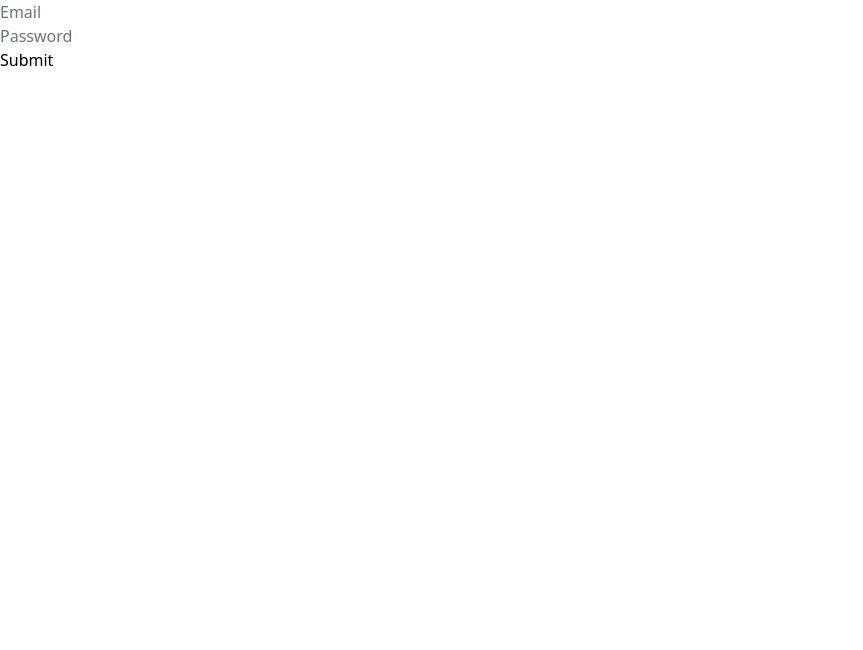
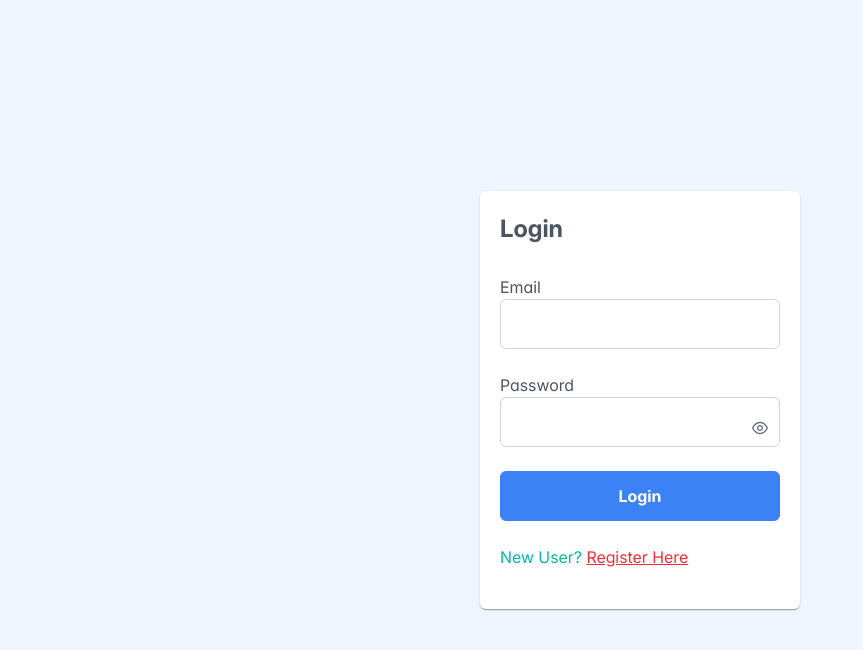
Before and after one commit to velraaj18/library-frontend, a React (Vite) app in the folder Library/: page /login in a window 1280 px wide. Shown: the top 650 px of the page, without its empty margins (0-863 px from the left). Built offline with nearby package versions, Linux system fonts and the light colour scheme.

Commit message:
Updated the register and login page with Toast

```diff
--- a/Library/src/components/Login.tsx
+++ b/Library/src/components/Login.tsx
@@ -1,44 +1,106 @@
 import { useState } from "react";
 import axios from "axios";
+import { useNavigate } from "react-router-dom";
+import { useRef } from "react";
+
+import { Toast } from "primereact/toast";
+import { Card } from "primereact/card";
+import { InputText } from "primereact/inputtext";
+import { Button } from "primereact/button";
+import { Message } from "primereact/message";
+import { Password } from "primereact/password";
+
+const Login = () => {
+  const navigate = useNavigate();
+
+  const toast = useRef<Toast>(null);
+
+  const [formData, setFormData] = useState({
+    email: "",
+    password: "",
+  });
 
 
-const Login = () => {
 
-    const [formData, setFormData] = useState({
-        email : "",
-        password : ""
+  const handleChange = (e: React.ChangeEvent<HTMLInputElement>) => {
+    e.preventDefault();
+    setFormData({
+      ...formData,
+      [e.target.name]: e.target.value,
     });
+  };
 
-    const [message, setMessage] = useState<string>('');
-
-    const handleChange = (e : React.ChangeEvent<HTMLInputElement>) => {
-      e.preventDefault();
-      setFormData({
-        ...formData, [e.target.name] : e.target.value
-      })
+  const handleSubmit = async (e: React.FormEvent<HTMLFormElement>) => {
+    e.preventDefault();
+    try {
+      const response = await axios.post(
+        "http://localhost:5001/api/auth/login",
+        formData
+      );
+      toast.current?.show({
+        severity: "success",
+        detail: response.data.message || "Logged in successfully",
+        summary: "success",
+        life: 5000,
+      });
+      console.log(response.data.message)
+      setFormData({ email: "", password: "" }); // Clear form
+    } catch (error: any) {
+      toast.current?.show({
+        severity: "error",
+        detail: error.response?.data?.message || "Something went wrong",
+        summary: "error",
+        life: 5000,
+      });
+      console.log(error.response?.data?.message)
     }
-
-    const handleSubmit = async (e : React.FormEvent<HTMLFormElement>) => {
-      e.preventDefault();
-      try {
-        const response = await axios.post("http://localhost:5001/api/auth/login", formData);
-        setMessage(response?.data?.message)
-      } catch (error : any) {
-        setMessage(error.response?.data?.message || "Something went wrong");
-      }
-
-    }
+  };
 
   return (
     <>
-      <form onSubmit={handleSubmit}>
-          <input type="text" name = "email" placeholder="Email" onChange={handleChange}/> <br />
-          <input type="text" name = "password" placeholder="Password" onChange={handleChange}/> <br />
-          <button type="submit">Submit</button><br />
-      </form>
-      <p>{message}</p>
+      <Toast ref={toast} position="bottom-right" />
+      <div className=" flex items-center justify-center h-screen bg-blue-50">
+        <Card title="Login" className=" mx-auto max-md: w-1/4">
+          <form onSubmit={handleSubmit} className="p-fluid">
+            <div className="field">
+              <label htmlFor="email">Email</label>
+              <InputText
+                id="email"
+                name="email"
+                value={formData.email}
+                onChange={handleChange}
+              />
+            </div>
+            <br />
+            <div className="field">
+              <label htmlFor="password">Password</label>
+              <Password
+                id="password"
+                name="password"
+                value={formData.password}
+                onChange={handleChange}
+                toggleMask
+                feedback={false}
+              />
+            </div>
+            <br />
+            <Button type="submit" label="Login" className="mt-3" />
+            <br />
+            <br />
+            <p className=" text-teal-500">
+              New User?{" "}
+              <span
+                className=" text-red-500 cursor-pointer underline"
+                onClick={() => navigate("/register")}
+              >
+                Register Here
+              </span>{" "}
+            </p>
+          </form>
+        </Card>
+      </div>
     </>
-  )
-}
+  );
+};
 
-export default Login
+export default Login;
--- a/Library/src/components/Register.tsx
+++ b/Library/src/components/Register.tsx
@@ -1,6 +1,7 @@
 import { useState } from "react";
 import type { User } from "../interface/User";
 import axios from "axios";
+import { useNavigate  } from "react-router-dom";
 
 // PrimeReact Components
 import { InputText } from "primereact/inputtext";
@@ -10,6 +11,8 @@ import { Message } from "primereact/message";
 import { Card } from "primereact/card";
 
 export const Register = () => {
+  const navigate = useNavigate();
+
   const [formData, setFormData] = useState<User>({
     name: "",
     email: "",
@@ -49,10 +52,8 @@ export const Register = () => {
 
   return (
     <>
-      <Card
-        title="Register"
-        style={{ maxWidth: "400px", margin: "auto", padding: "2rem" }}
-      >
+      <div className=" flex items-center justify-center h-screen bg-amber-50">
+        <Card title="Register" className=" mx-auto max-md: w-1/4">
           <form onSubmit={handleSubmit} className="p-fluid">
             <div className="field">
               <label htmlFor="name">Name</label>
@@ -63,7 +64,7 @@ export const Register = () => {
                 onChange={handleChange}
               />
             </div>
-
+            <br />
             <div className="field">
               <label htmlFor="email">Email</label>
               <InputText
@@ -73,7 +74,7 @@ export const Register = () => {
                 onChange={handleChange}
               />
             </div>
-
+            <br />
             <div className="field">
               <label htmlFor="password">Password</label>
               <Password
@@ -85,16 +86,20 @@ export const Register = () => {
                 feedback={false}
               />
             </div>
-
+            <br />
             <Button type="submit" label="Register" className="mt-3" />
-
+            <br />
             {message && (
               <div className="mt-3">
                 <Message severity={message.type} text={message.text} />
               </div>
             )}
+            <br />
+            <p className=" text-teal-500">Already a User? <span className=" text-red-500 cursor-pointer underline" onClick={() => navigate("/login")}>Click here to Login</span> </p>
+
           </form>
         </Card>
+      </div>
     </>
   );
 };
```
Lines whose indentation alone changed are shown as unchanged.
